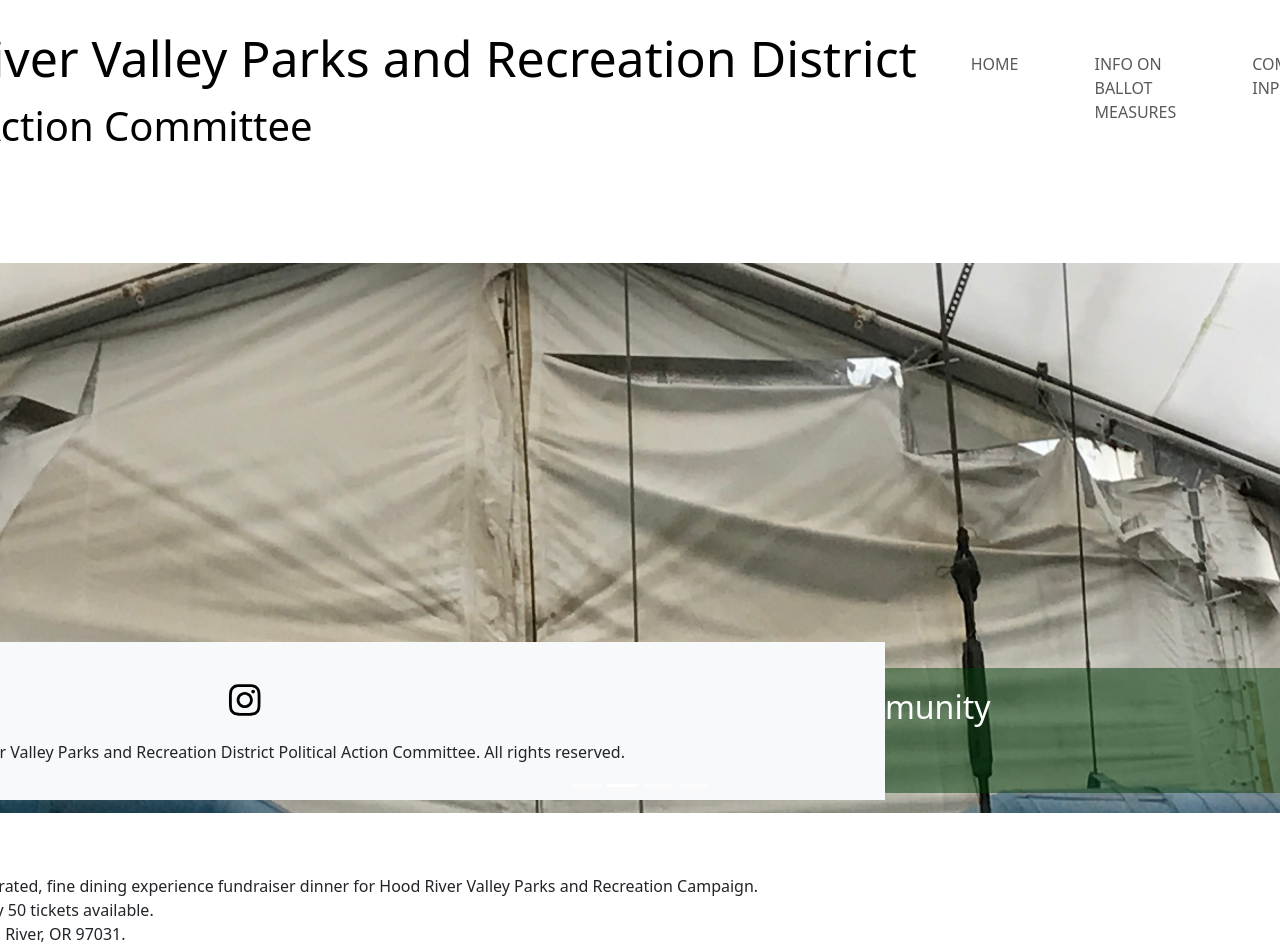
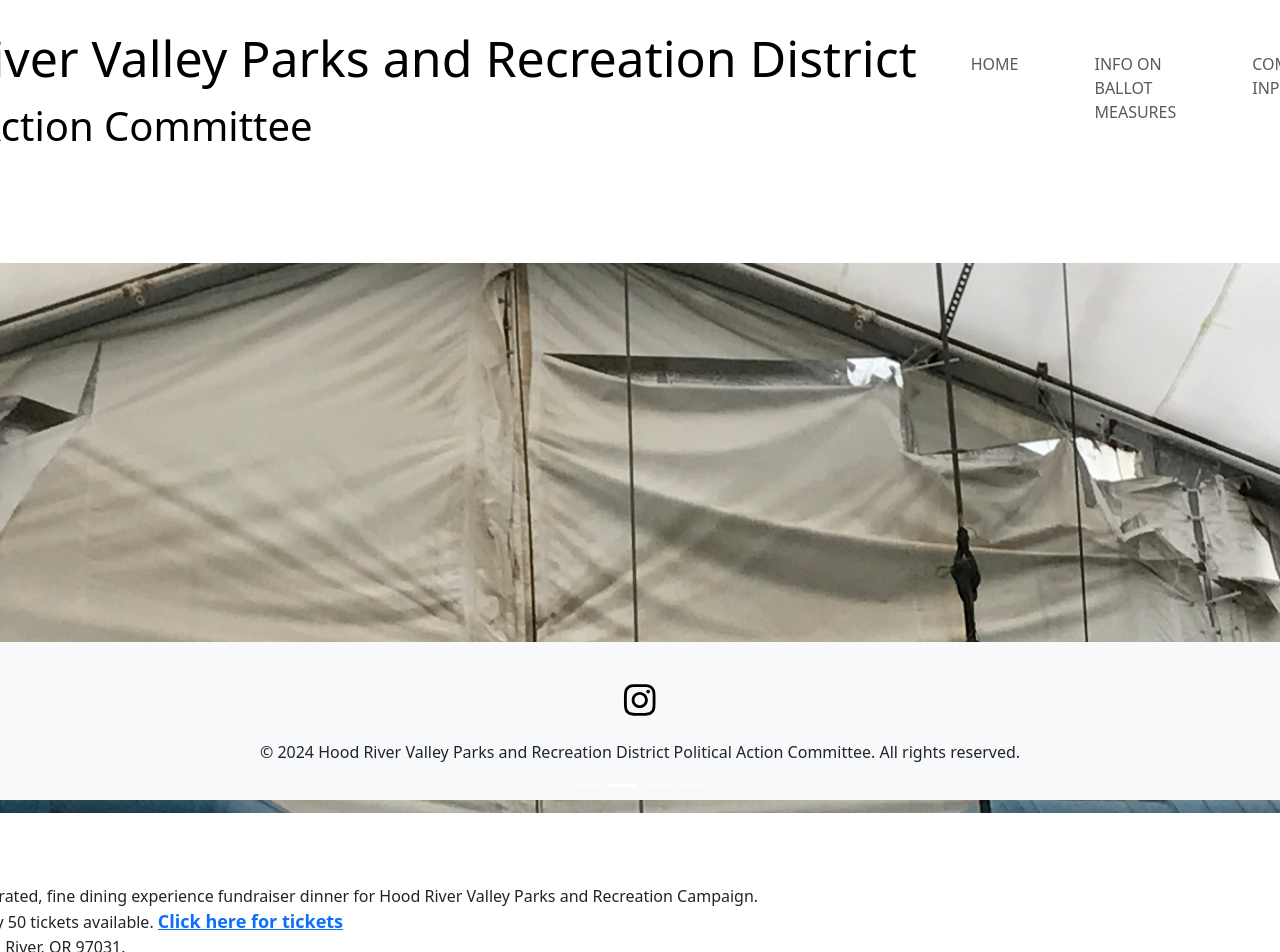
Before and after one commit to jessicahattig/yes-yes-pnr, a React (Create React App) app: page / in a window 1280 px wide. Shown: the top 952 px of the page. Built offline with nearby package versions, Linux system fonts and the light colour scheme.

Commit message:
Update Donte.js, Events.js and CommunityInput.js

```diff
--- a/src/components/CommunityInput.js
+++ b/src/components/CommunityInput.js
@@ -3,7 +3,7 @@
 function Contact() {
   return (
     <div className="ComponentHeader">
-      <h2>Welcome to the Community Input Page</h2>
+      <h2>Community Input Page Section is Under Construction.</h2>
     </div>
   );
 }
--- a/src/components/Donate.js
+++ b/src/components/Donate.js
@@ -4,7 +4,7 @@
 function Donate() {
   return (
     <div className="ComponentHeader">
-      <h2>Under Construction</h2>
+      <h2>Donate Page Section is Under Construction.</h2>
       </div>
   );
 }
--- a/src/components/Events.js
+++ b/src/components/Events.js
@@ -3,16 +3,16 @@
 const Events = () => {
   return (
     <div className="events-section">
-      <h2>Upcoming Events</h2>
+      <h1>Upcoming Events</h1>
       <ul>
         <li>
-          <strong>Big Night in A Small Town</strong> - A thoughtfully curated, fine dining experience fundraiser dinner for Hood River Valley Parks and Recreation Campaign.
+          <strong> Big Night in A Small Town</strong> - A thoughtfully curated, fine dining experience fundraiser dinner for Hood River Valley Parks and Recreation Campaign.
           <br />
-          5 courses, plus beer and wine. $250/plate, only 50 tickets available.
+          5 courses, plus beer and wine. $250/plate, only 50 tickets available. <a href='https://www.eventbrite.com/e/big-night-a-local-feast-tickets-811439396077?aff=oddtdtcreator'>Click here for tickets</a>
           <br />
           <strong>Location:</strong> Celilo Restaurant at 16 Oak St, Hood River, OR 97031.
           <br />
-          <strong>Date:</strong> Sunday, April 7, 2024
+          <strong>Date:</strong> Sunday, April 7, 2024, 5pm - 8pm
           <br />
           Top local chefs, one course per chef.
           <br />
--- a/src/index.css
+++ b/src/index.css
@@ -82,8 +82,10 @@
   background-color: #f8f9fa;
   padding: 20px;
   text-align: center;
-  position: absolute;
+  position: fixed;
   bottom: 0;
+  left: 50%;
+  transform: translateX(-50%);
   width: 100%;
 }
 
```
